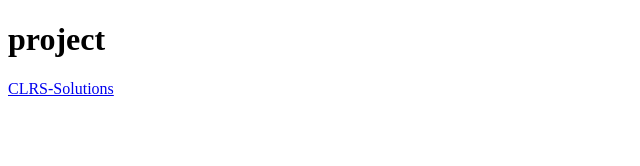
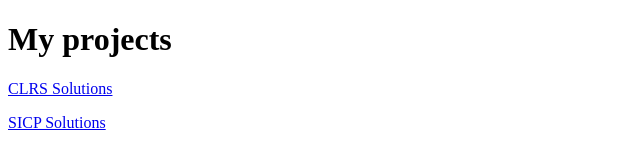
Before and after one commit to pedh/pedh.github.io, a plain HTML site: page projects/index.html in a window 1280 px wide. Shown: the whole page, without its empty margins (0-640 px from the left). Drawn offline with Linux system fonts and the light colour scheme.

Commit message:
add SICP Solutions

```diff
--- a/project/index.html
+++ b/projects/index.html
@@ -6,7 +6,7 @@
 
     <meta charset="utf-8" />
 
-    <title>project</title>
+    <title>My projects</title>
 
     <link rel="icon" href="favicon.ico" type="image/ico" />
 
@@ -15,10 +15,16 @@
   <body>
 
     <h1>
-      project
+      My projects
     </h1>
 
-    <a href="/CLRS-Solutions">CLRS-Solutions</a>
+    <p>
+      <a href="/CLRS-Solutions">CLRS Solutions</a>
+    </p>
+
+    <p>
+      <a href="/SICP-Solutions">SICP Solutions</a>
+    </p>
 
   </body>
 
```
Also changed, not shown: index.html (+1 -1 lines).
